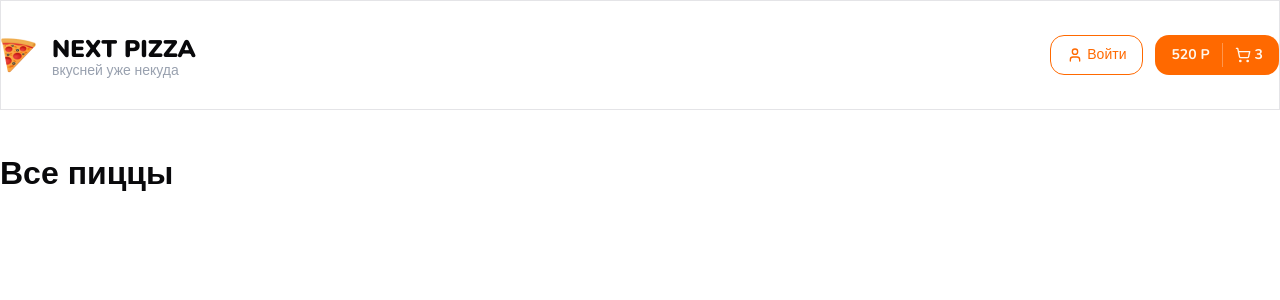
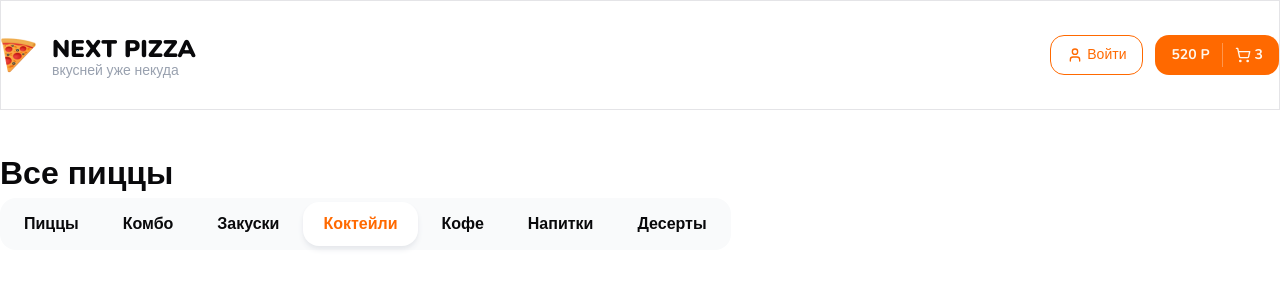
Before and after one commit to NikePro777/NextPizza2024, a Next.js app: page / in a window 1280 px wide. Shown: the top 300 px of the page. Built offline with nearby package versions, Linux system fonts and the light colour scheme.

Commit message:
created Categories

```diff
--- a/app/page.tsx
+++ b/app/page.tsx
@@ -1,10 +1,11 @@
-import { Container, Title } from '@/components/shared';
+import { Categories, Container, Title } from '@/components/shared';
 
 export default function Home() {
   return (
     <>
       <Container className="mt-10">
         <Title text="Все пиццы" size="lg" className="font-extrabold" />
+        <Categories />
       </Container>
     </>
   );
--- /dev/null
+++ b/components/shared/categories.tsx
@@ -0,0 +1,26 @@
+import { cn } from '@/lib/utils';
+import React from 'react';
+
+interface Props {
+  className?: string;
+}
+
+const categories = ['Пиццы', 'Комбо', 'Закуски', 'Коктейли', 'Кофе', 'Напитки', 'Десерты'];
+const activeIndex = 3;
+
+export const Categories: React.FC<Props> = ({ className }) => {
+  return (
+    <div className={cn('inline-flex gap-1 bg-gray-50 p-1 rounded-2xl', className)}>
+      {categories.map((category, index) => (
+        <a
+          className={cn(
+            'flex items-center font-bold h-11 rounded-2xl px-5 cursor-pointer',
+            activeIndex === index && 'bg-white shadow-md shadow-gray-200 text-primary',
+          )}
+          key={index}>
+          <button className="cursor-pointer">{category}</button>
+        </a>
+      ))}
+    </div>
+  );
+};
--- a/components/shared/index.ts
+++ b/components/shared/index.ts
@@ -1,3 +1,4 @@
+export { Categories } from './categories';
 export { Container } from './container';
 export { Header } from './header';
 export { Title } from './title';
```
